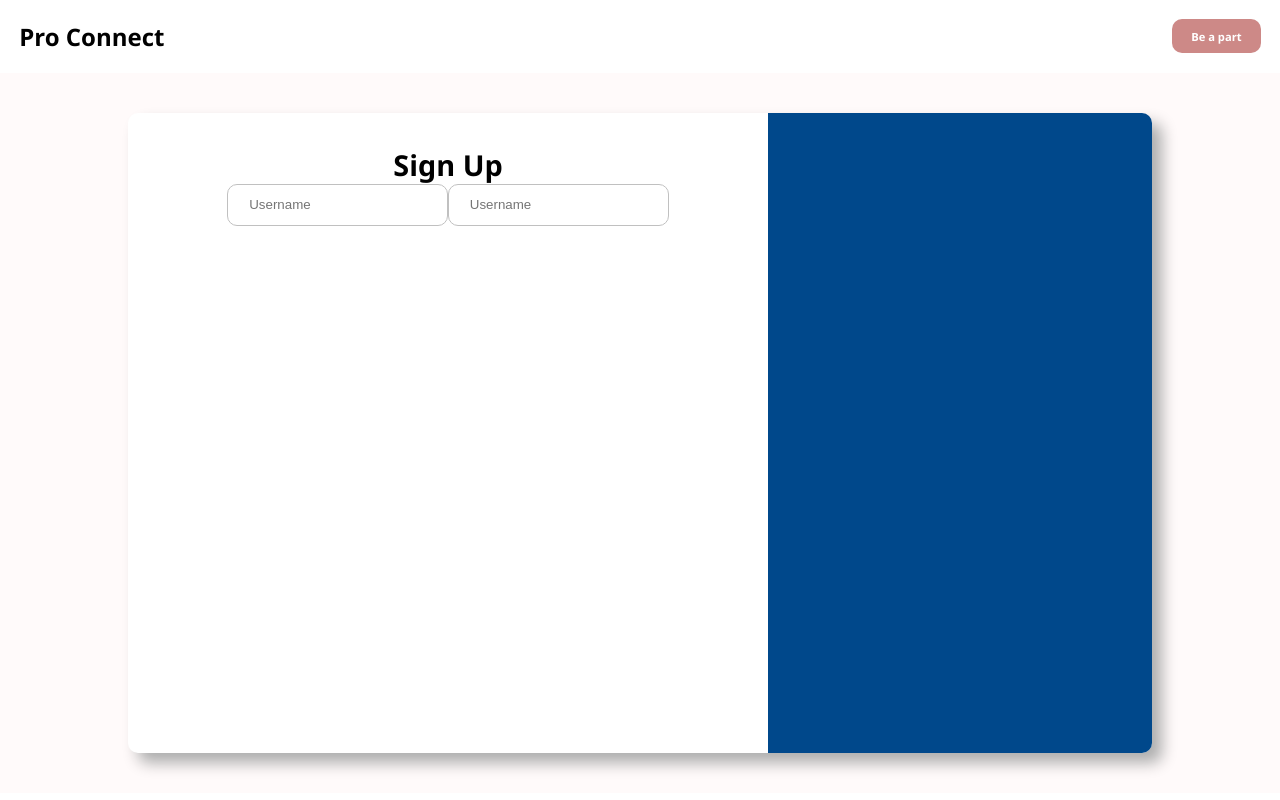
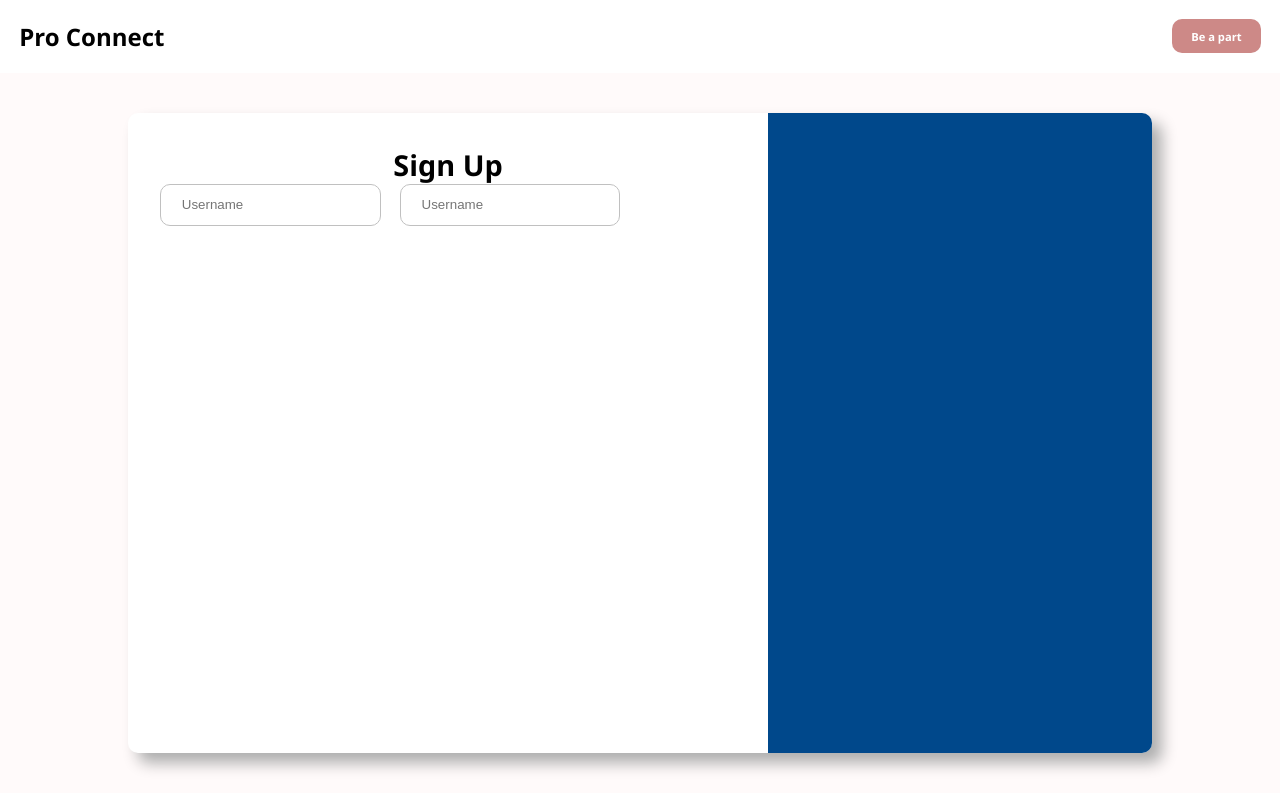
Before and after one commit to Aryanarya01/LinkedIn, a Next.js app in the folder frontend/: page /login in a window 1280 px wide. Built offline with nearby package versions, Linux system fonts and the light colour scheme.

Commit message:
login component

```diff
--- a/frontend/src/pages/login/style.module.css
+++ b/frontend/src/pages/login/style.module.css
@@ -36,6 +36,15 @@
     border: 1px solid silver;
 }
 
+.inputContainers{
+    display: flex;
+    flex-direction: column;
+}
+.inputRow{
+    display: flex;
+    gap: 1.2rem;
+}
+
 .cardContainer_right{
     flex: 0.4;
     background: #00488b;
```
